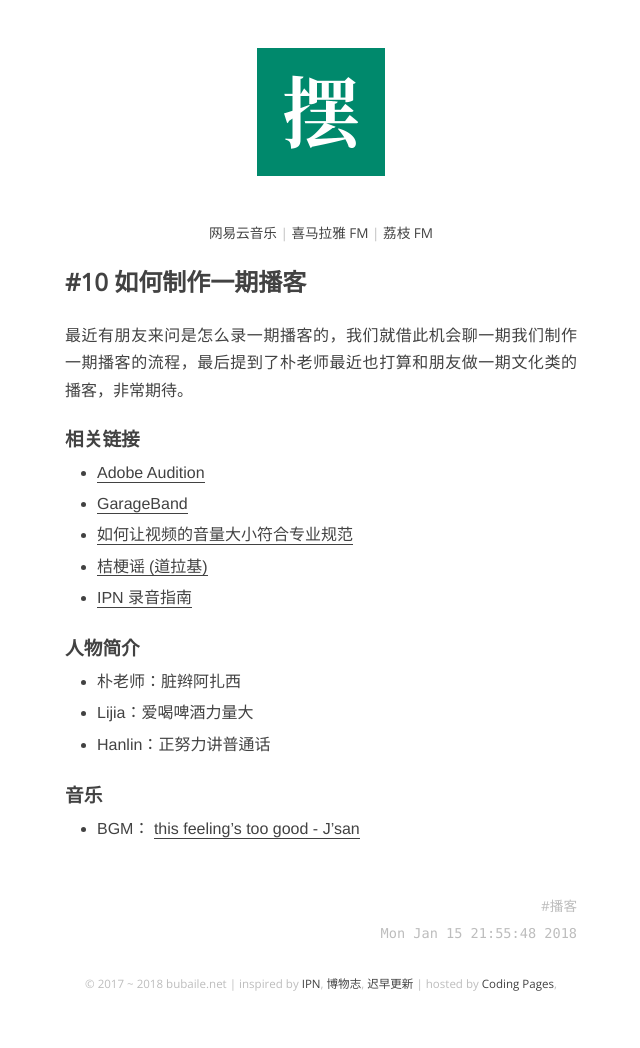
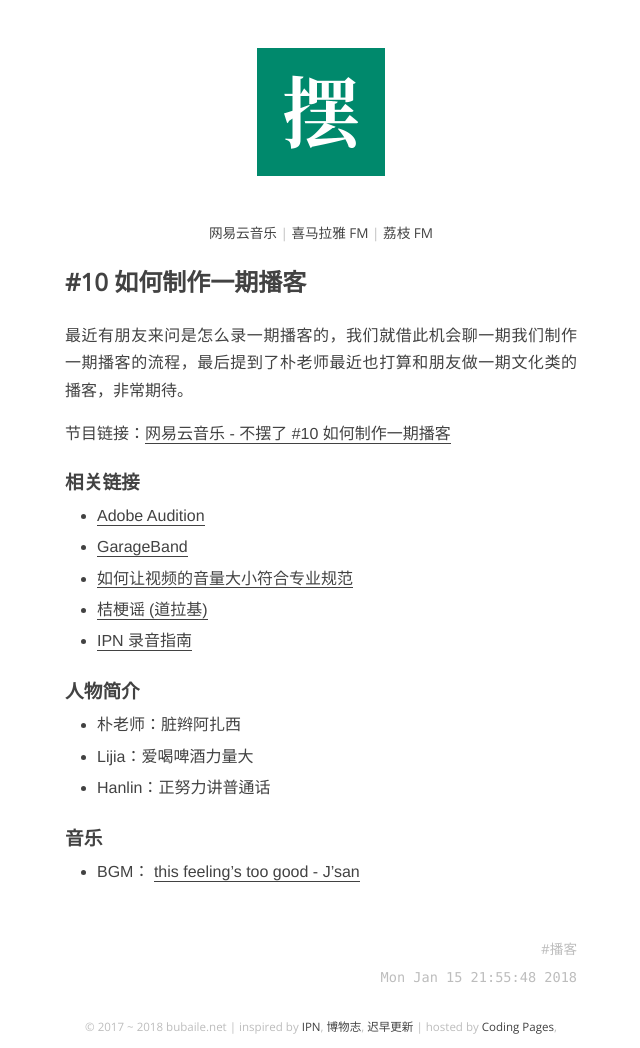
Before and after one commit to onion7878/bubaile.net, a Jekyll site: the page built from _posts/2018-01-15-how-to-podcast.md, in a window 1280 px wide. Shown: the whole page, without its empty margins (319-959 px from the left). Built offline with Jekyll 4.4.1, drawn with Linux system fonts in a browser that asks for light colours; before the commit the page ends 1005 px from its top, so only the background shows below that.

Commit message:
add link

```diff
--- a/_posts/2018-01-15-how-to-podcast.md
+++ b/_posts/2018-01-15-how-to-podcast.md
@@ -10,6 +10,7 @@ categories: [life]
 
 最近有朋友来问是怎么录一期播客的，我们就借此机会聊一期我们制作一期播客的流程，最后提到了朴老师最近也打算和朋友做一期文化类的播客，非常期待。
 
+节目链接：[网易云音乐 - 不摆了 #10 如何制作一期播客](http://music.163.com/#/program?id=1367703282)
 
 ### 相关链接
 
```
